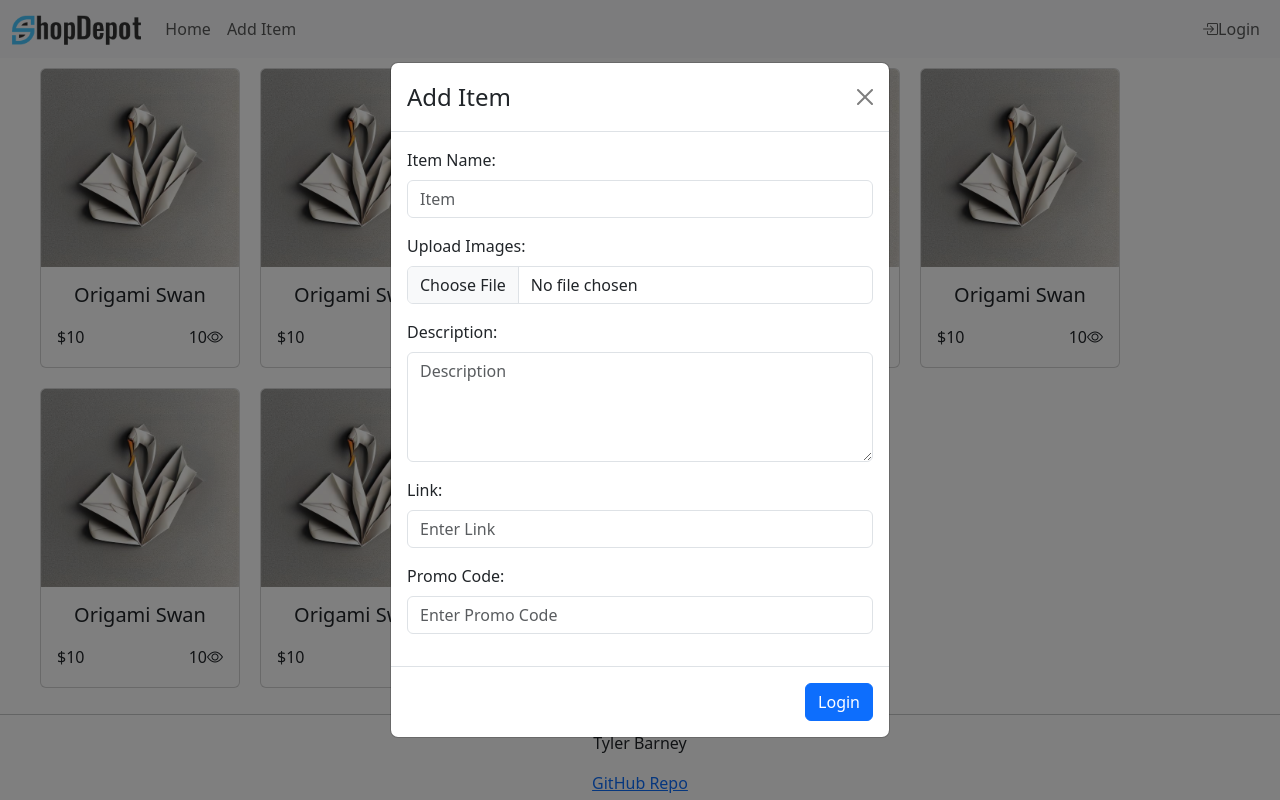
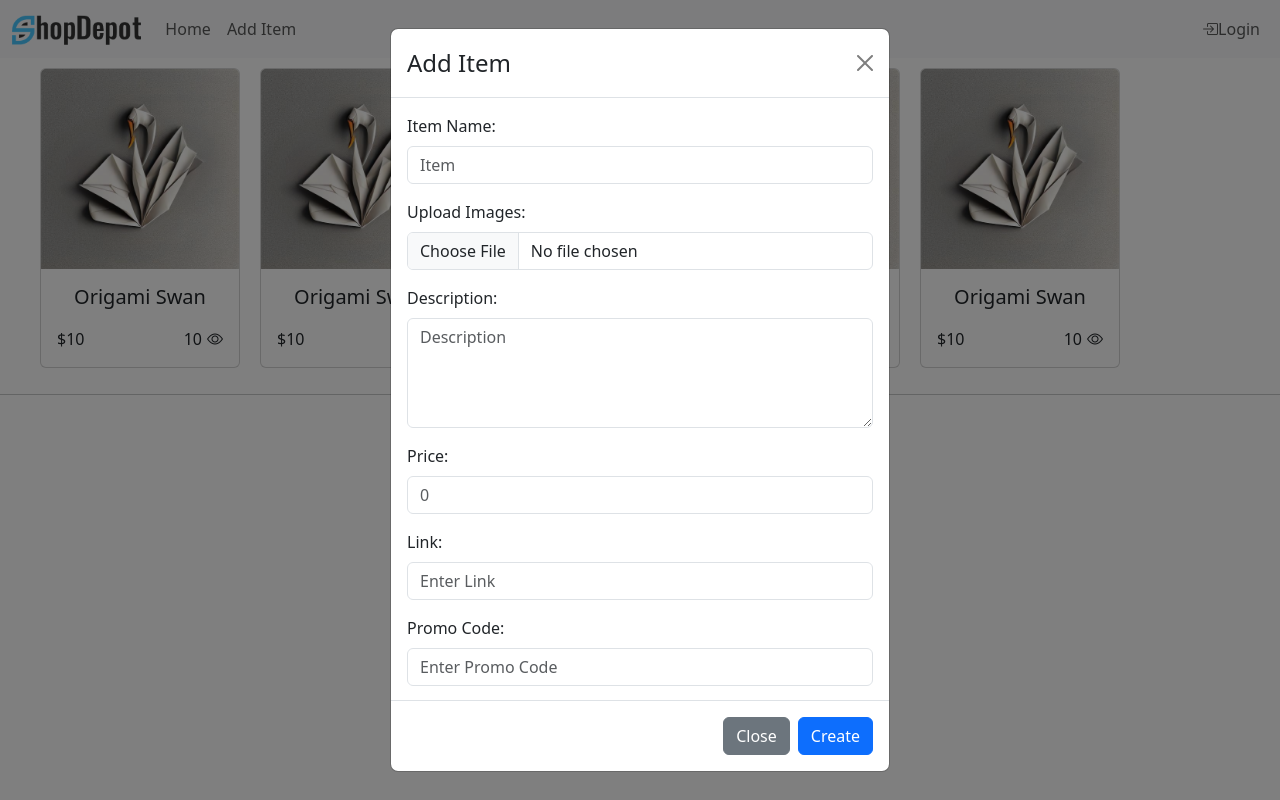
Before and after one commit to TylerBarney/startup, a React (Vite) app: page / in a window 1280 px wide. Both pictures are taken after a click on the button "Add Item". Built offline with nearby package versions, Linux system fonts and the light colour scheme.

Commit message:
Add item modal working

```diff
--- a/src/app.css
+++ b/src/app.css
@@ -45,6 +45,12 @@
 .card-title{
     align-self: center;
 }
+.card-img-top{
+    height: 200px;
+}
+.spaced-icon{
+    margin-left: 5px;
+}
 
 .display-flex {
     display: flex; /* Enables flexbox layout */
--- a/src/app.jsx
+++ b/src/app.jsx
@@ -5,8 +5,66 @@ import ItemCard from './components/itemCard';
 import { Button } from 'bootstrap';
 import LoginModal from './components/LoginModal';
 import AddItemModal from './components/AddItemModal';
+import { useState } from 'react';
 
 export default function App() {
+
+  let dummyItemList = [
+    {
+      itemName: 'Origami Swan',
+      itemImages: ['/origamiswan.jpeg'],
+      itemPrice: 10,
+      itemPromoCode: 'PROMOCODE',
+      itemLink: 'link.link',
+      itemDescription: 'Lots and lots of description',
+      itemViews: 10
+    },
+    {
+      itemName: 'Origami Swan',
+      itemImages: ['/origamiswan.jpeg'],
+      itemPrice: 10,
+      itemPromoCode: 'PROMOCODE',
+      itemLink: 'link.link',
+      itemDescription: 'Lots and lots of description',
+      itemViews: 10
+    },
+    {
+      itemName: 'Origami Swan',
+      itemImages: ['/origamiswan.jpeg'],
+      itemPrice: 10,
+      itemPromoCode: 'PROMOCODE',
+      itemLink: 'link.link',
+      itemDescription: 'Lots and lots of description',
+      itemViews: 10
+    },
+    {
+      itemName: 'Origami Swan',
+      itemImages: ['/origamiswan.jpeg'],
+      itemPrice: 10,
+      itemPromoCode: 'PROMOCODE',
+      itemLink: 'link.link',
+      itemDescription: 'Lots and lots of description',
+      itemViews: 10
+    },
+    {
+      itemName: 'Origami Swan',
+      itemImages: ['/origamiswan.jpeg'],
+      itemPrice: 10,
+      itemPromoCode: 'PROMOCODE',
+      itemLink: 'link.link',
+      itemDescription: 'Lots and lots of description',
+      itemViews: 10
+    },
+  ]
+  const [isLoggedIn, setIsLoggedIn] = useState(false)
+  const [itemList, setItemList] = useState([...dummyItemList])
+
+  const handleAddItem = (item) => {
+    setItemList(prevList => [...prevList, item]);  // Use spread operator to add item
+    console.log(itemList);
+  }
+
+
   return (
 <>
 <header>
@@ -24,12 +82,19 @@ export default function App() {
                 <a className="nav-link" href="index.html">Home</a>
                 </li>
                 <li className="nav-item">
-                  <AddItemModal />
+                  <AddItemModal handleAddItem={ handleAddItem }/>
                 </li>
             </ul>
             <ul className="navbar-nav ms-auto">
                 <li className="nav-item">
-                    <LoginModal />
+                    {!isLoggedIn && (
+                        <LoginModal setIsLoggedIn={ () => setIsLoggedIn(true)}/>
+                    )}
+                    {isLoggedIn && (
+                        <button className="nav-link" onClick={ () => setIsLoggedIn(false) }>
+                          Logout
+                        </button>
+                    )}
                 </li>
             </ul>
             </div>
@@ -39,14 +104,11 @@ export default function App() {
 
 <main>
     <div className="items-display">
-      <ItemCard imgSrc='/origamiswan.jpeg' itemName={'Origami Swan'} itemPrice={10} itemViews={10} />
-      <ItemCard imgSrc='/origamiswan.jpeg' itemName={'Origami Swan'} itemPrice={10} itemViews={10} />
-      <ItemCard imgSrc='/origamiswan.jpeg' itemName={'Origami Swan'} itemPrice={10} itemViews={10} />
-      <ItemCard imgSrc='/origamiswan.jpeg' itemName={'Origami Swan'} itemPrice={10} itemViews={10} />
-      <ItemCard imgSrc='/origamiswan.jpeg' itemName={'Origami Swan'} itemPrice={10} itemViews={10} />
-      <ItemCard imgSrc='/origamiswan.jpeg' itemName={'Origami Swan'} itemPrice={10} itemViews={10} />
-      <ItemCard imgSrc='/origamiswan.jpeg' itemName={'Origami Swan'} itemPrice={10} itemViews={10} />
-      <ItemCard imgSrc='/origamiswan.jpeg' itemName={'Origami Swan'} itemPrice={10} itemViews={10} />
+      {
+        itemList.map((item, index) => (
+          <ItemCard key={index} imgSrc={item.itemImages[0]} itemName={item.itemName} itemPrice={item.itemPrice} itemViews={item.itemViews} />
+        ))
+      }
     </div>
 
     <div className="modal fade" id="addItemModal" tabindex="-1">
--- a/src/components/AddItemModal.jsx
+++ b/src/components/AddItemModal.jsx
@@ -2,11 +2,32 @@ import React from 'react';
 import { useState } from 'react';
 import {Button, Modal, Form, Row, Col} from 'react-bootstrap';
 
-export default function AddItemModal() {
+export default function AddItemModal({handleAddItem}) {
   const [show, setShow] = useState(false);
 
   const handleClose = () => setShow(false);
   const handleShow = () => setShow(true);
+
+  const handleSubmit = (e) => {
+    e.preventDefault();
+    const itemName = e.target.formItemName.value
+    const itemImages = Array.from(e.target.formItemImage.files).map(file => URL.createObjectURL(file))
+    const itemDescription = e.target.formItemDescription.value
+    const itemPrice = parseFloat(e.target.formItemPrice.value)
+    const itemLink = e.target.formItemLink.value
+    const itemPromoCode = e.target.formPromoCode.value
+    const itemViews = 0
+    handleAddItem({
+        itemName,
+        itemImages,
+        itemPrice,
+        itemPromoCode,
+        itemLink,
+        itemDescription,
+        itemViews
+    })
+    handleClose()
+  };
 
   return (
     <>
@@ -19,32 +40,39 @@ export default function AddItemModal() {
             <Modal.Title>Add Item</Modal.Title>
         </Modal.Header>
         <Modal.Body>
-            <Form>
+            <Form id="formAddItem" onSubmit={handleSubmit}>
                 <div className="mb-3">
                     <Form.Label>Item Name:</Form.Label>
-                    <Form.Control type="text" placeholder='Item' required />
+                    <Form.Control id="formItemName" type="text" placeholder='Item' required />
                 </div>
                 <div className="mb-3">
                     <Form.Label>Upload Images:</Form.Label>
-                    <Form.Control type='file' accept='image/*' required />
+                    <Form.Control id="formItemImage" type='file' accept='image/*' required />
                 </div>
                 <div className="mb-3">
                     <Form.Label>Description:</Form.Label>
-                    <Form.Control as='textarea' rows={4} cols={50} placeholder='Description' required />
+                    <Form.Control id="formItemDescription" as='textarea' rows={4} cols={50} placeholder='Description' required />
+                </div>
+                <div className="mb-3">
+                    <Form.Label>Price:</Form.Label>
+                    <Form.Control id="formItemPrice" type='number' placeholder='0' required />
                 </div>
                 <div className="mb-3">
                     <Form.Label>Link:</Form.Label>
-                    <Form.Control type='text' placeholder='Enter Link' required />
+                    <Form.Control id="formItemLink" type='text' placeholder='Enter Link' required />
                 </div>
                 <div className="mb-3">
                     <Form.Label>Promo Code:</Form.Label>
-                    <Form.Control type="text" placeholder='Enter Promo Code' required />
+                    <Form.Control id="formPromoCode" type="text" placeholder='Enter Promo Code' required />
                 </div>
             </Form>
         </Modal.Body>
         <Modal.Footer>
-            <Button variant="primary" onClick={handleClose}>
-                Login
+            <Button variant="secondary" onClick={handleClose}>
+                Close
+            </Button>
+            <Button variant="primary" form="formAddItem" type="submit">
+                Create
             </Button>
         </Modal.Footer>
       </Modal>
--- a/src/components/LoginModal.jsx
+++ b/src/components/LoginModal.jsx
@@ -2,11 +2,19 @@ import React from 'react';
 import { useState } from 'react';
 import {Button, Modal, Form, Row, Col} from 'react-bootstrap';
 
-export default function LoginModal() {
+export default function LoginModal({setIsLoggedIn}) {
   const [show, setShow] = useState(false);
 
   const handleClose = () => setShow(false);
   const handleShow = () => setShow(true);
+
+  const handleSubmit = (e) => {
+    e.preventDefault();
+    const email = e.target.formEmail.value;
+    const password = e.target.formPassword.value;
+    setIsLoggedIn()
+    handleClose();
+  };
 
   return (
     <>
@@ -20,22 +28,22 @@ export default function LoginModal() {
             <Modal.Title>Login</Modal.Title>
         </Modal.Header>
         <Modal.Body>
-            <Form>
+            <Form id="loginForm" onSubmit={handleSubmit}>
                 <div className="mb-3">
                     <Form.Label>Email address</Form.Label>
-                    <Form.Control type="email" placeholder='name@example.com' required/>
+                    <Form.Control id="formEmail" type="email" placeholder='name@example.com' required/>
                 </div>
                 <div className="mb-3">
                     <Form.Label>Password</Form.Label>
-                    <Form.Control type="password" placeholder='Password' required />
+                    <Form.Control id="formPassword" type="password" placeholder='Password' required />
                 </div>
             </Form>
         </Modal.Body>
         <Modal.Footer>
-            <Button variant="secondary" onClick={handleClose}>
+            <Button variant="secondary" form="loginForm" type="submit">
                 Create Account
             </Button>
-            <Button variant="primary" onClick={handleClose}>
+            <Button variant="primary" form="loginForm" type="submit">
                 Login
             </Button>
         </Modal.Footer>
--- a/src/components/itemCard.jsx
+++ b/src/components/itemCard.jsx
@@ -13,7 +13,7 @@ export default function ItemCard({ imgSrc, itemName, itemPrice, itemViews }) {
                     <div id="card-price">${itemPrice}</div>
                     <div id="card-views">
                         {itemViews}
-                        <i className="bi bi-eye"></i>
+                        <i className="bi bi-eye spaced-icon"></i>
                     </div>
                 </div>
             </div>
```
